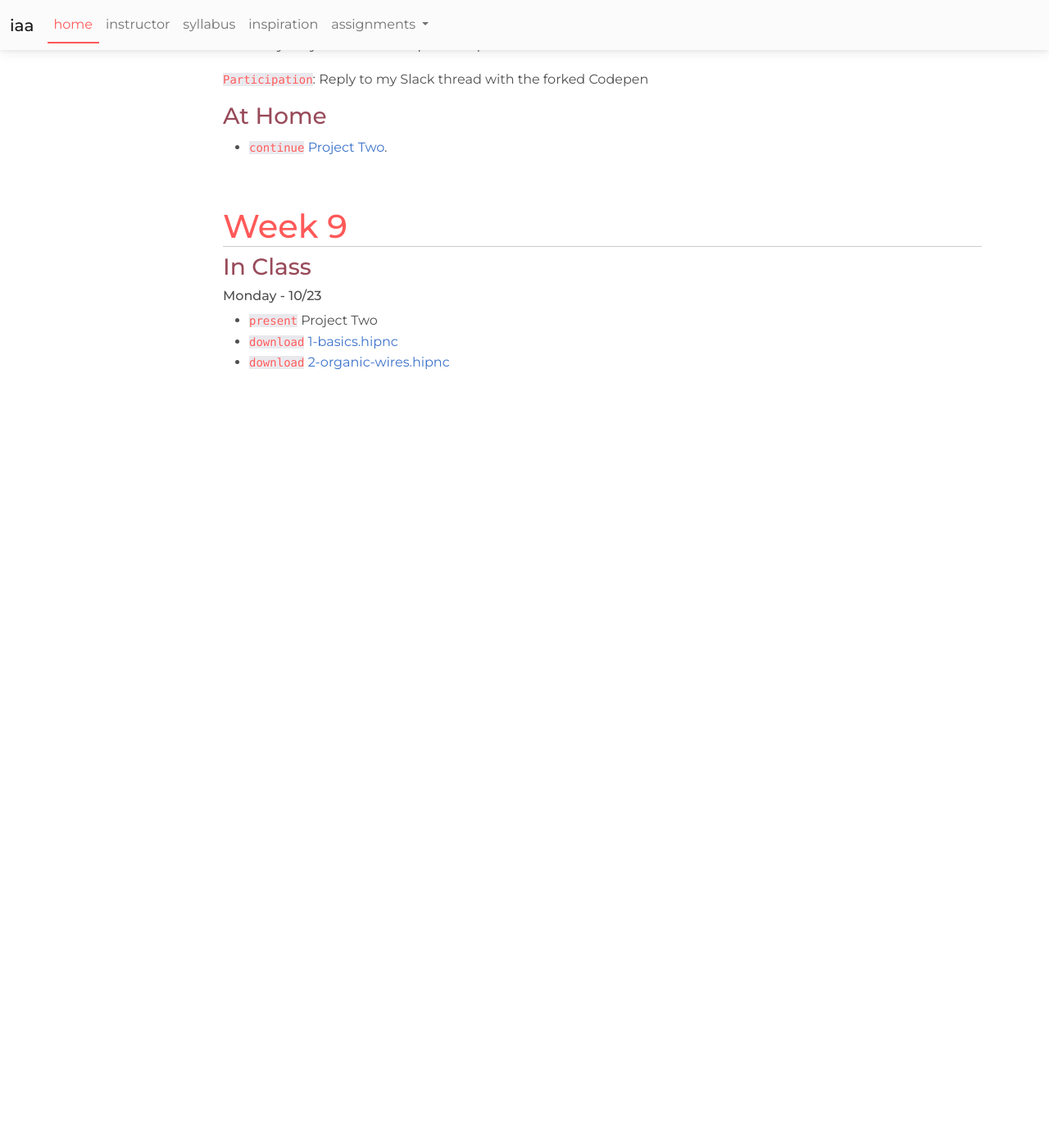
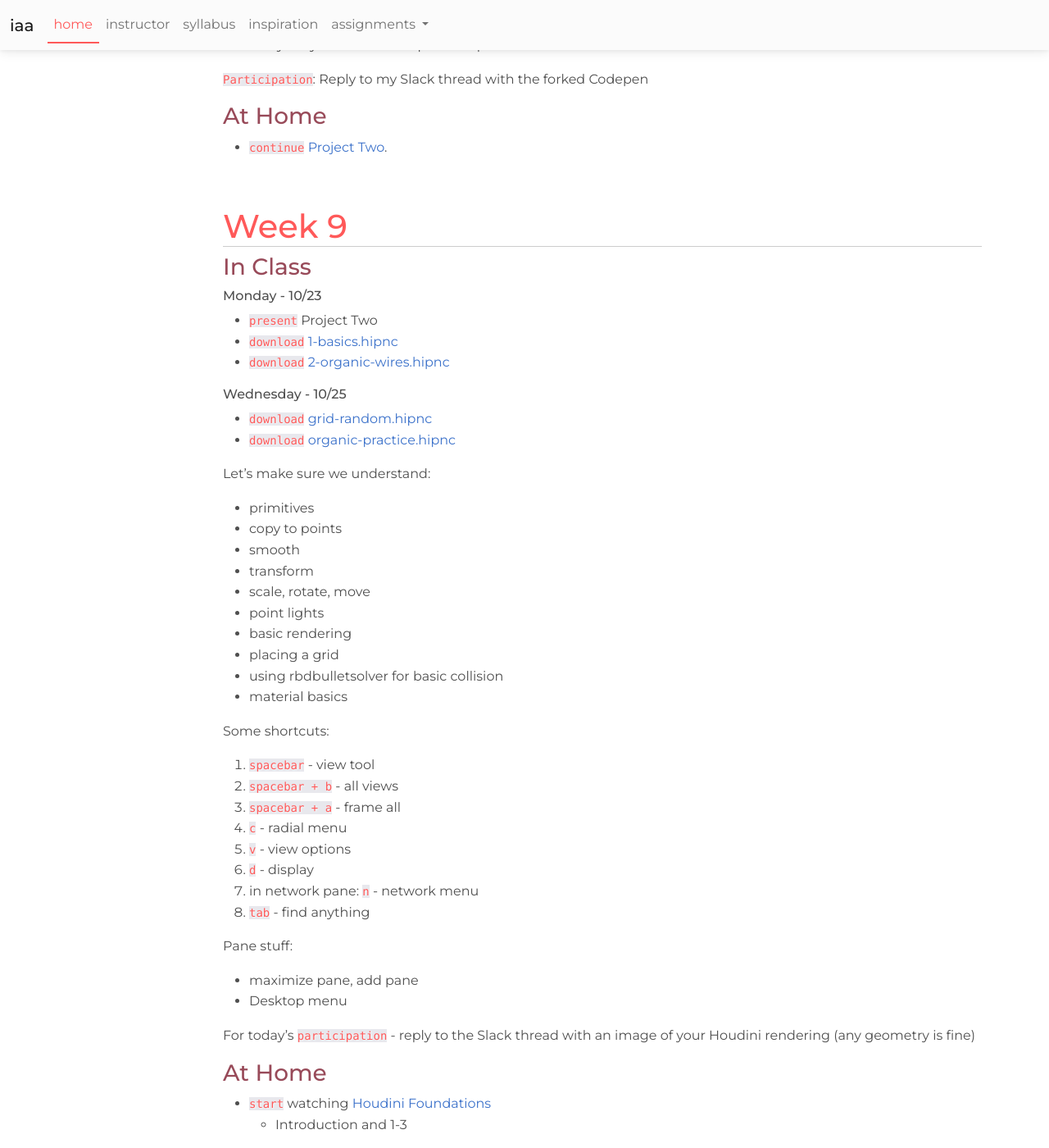
Before and after one commit to nicnosis/cu-courses, a Jekyll site: the page built from fa23/iaa/index.md, in a window 1280 px wide and 1400 px high, scrolled down 7448 px. Shown: the whole window at 82% size. Built offline with Jekyll 4.4.1, drawn with Linux system fonts in a browser that asks for light colours; nearby versions of some CDN libraries; before the commit the page ends 7919 px from its top, so only the background shows below that.

Commit message:
add iaa houdini stuff

```diff
--- a/fa23/iaa/index.md
+++ b/fa23/iaa/index.md
@@ -284,3 +284,41 @@ Pointers
  * `present` Project Two
  * `download` [1-basics.hipnc](houdini/1-basics.hipnc)
  * `download` [2-organic-wires.hipnc](houdini/2-organic-wires.hipnc)
+
+#### Wednesday - 10/25
+* `download` [grid-random.hipnc](houdini/grid-random.hipnc)
+* `download` [organic-practice.hipnc](houdini/organic-practice.hipnc)
+
+
+Let's make sure we understand:
+- primitives
+- copy to points
+- smooth
+- transform
+- scale, rotate, move
+- point lights
+- basic rendering
+- placing a grid
+- using rbdbulletsolver for basic collision
+- material basics
+
+Some shortcuts:
+1. `spacebar` - view tool
+2. `spacebar + b` - all views
+3. `spacebar + a` - frame all
+4. `c` - radial menu
+5. `v` - view options
+6. `d` - display
+7. in network pane: `n` - network menu
+8. `tab` - find anything
+
+
+Pane stuff:
+- maximize pane, add pane
+- Desktop menu
+
+For today's `participation` - reply to the Slack thread with an image of your Houdini rendering (any geometry is fine)
+
+### At Home
+* `start` watching [Houdini Foundations](https://www.sidefx.com/tutorials/foundations-overview/)
+  * Introduction and 1-3
```
Also changed, not shown: fa23/dbi/index.md (+18 -0 lines), 2 other files.
